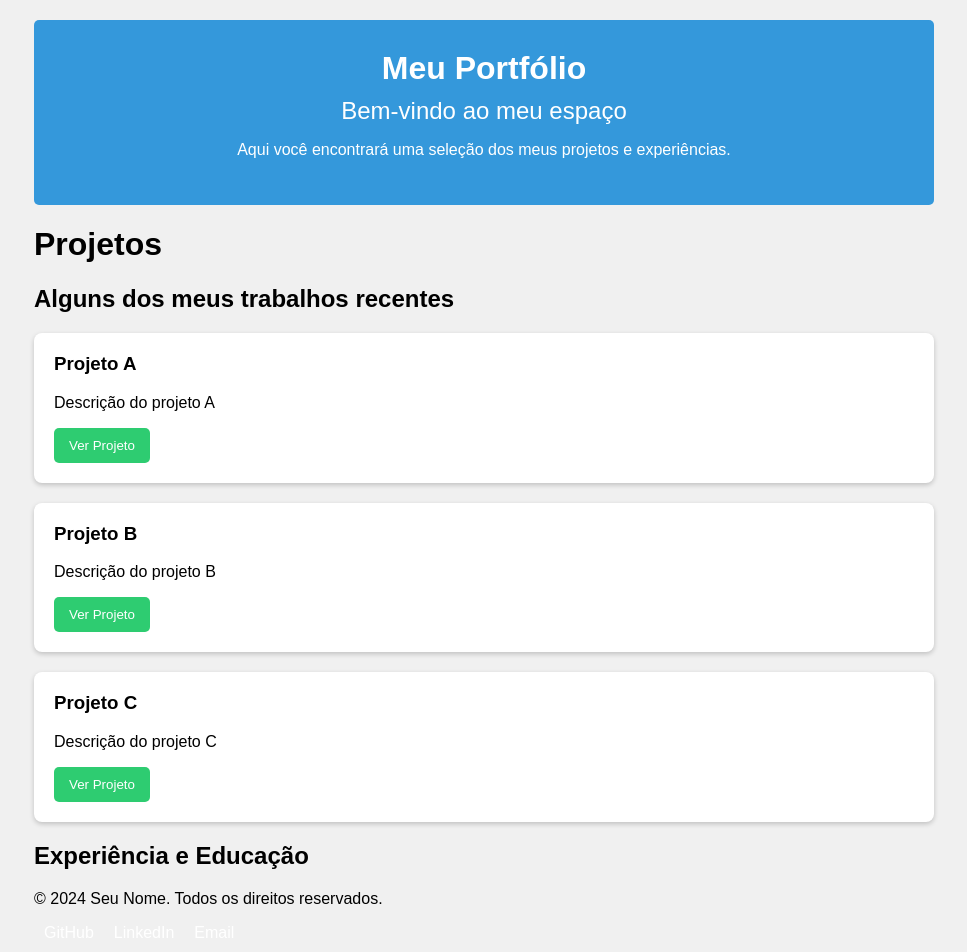
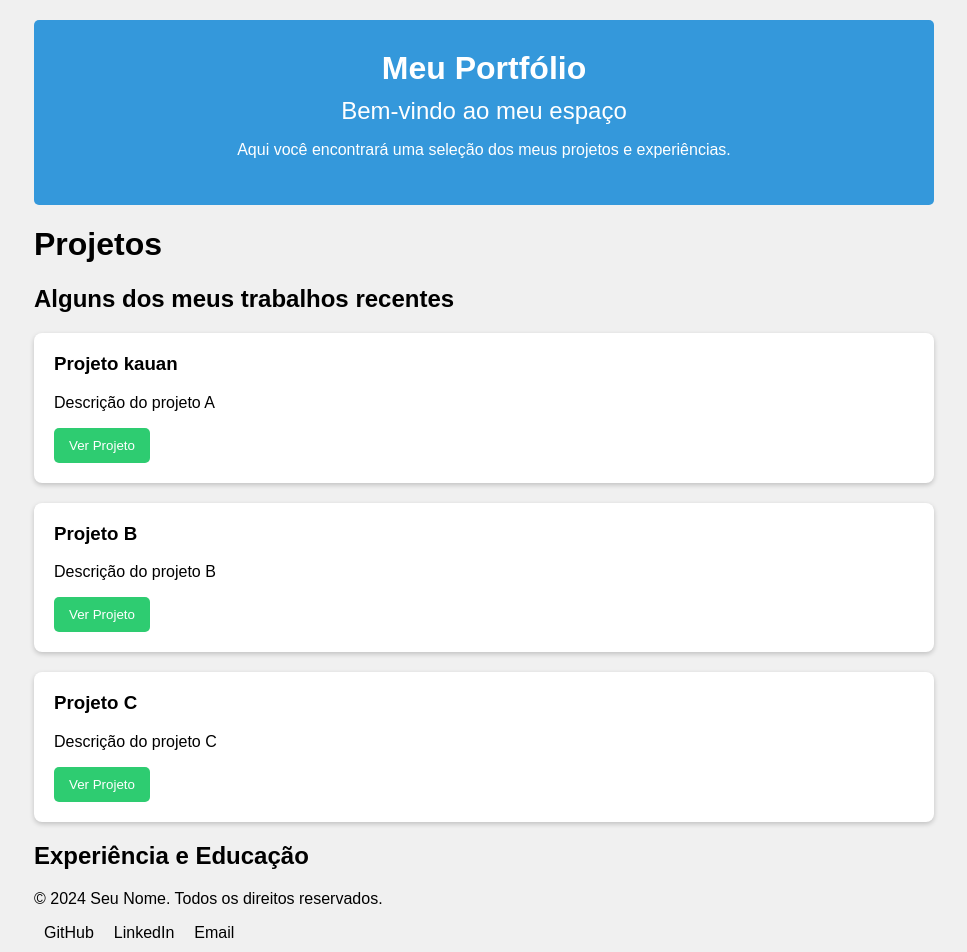
Before and after one commit to kauann008/portfolio-kaua, a Next.js app: page / in a window 1280 px wide. Shown: the top 952 px of the page, without its empty margins (156-1123 px from the left). Built offline with nearby package versions, Linux system fonts and the light colour scheme.

Commit message:
adicionei novo projeto

```diff
--- a/src/pages/index.js
+++ b/src/pages/index.js
@@ -6,7 +6,7 @@ import { Cartao } from '../componentes/cartao';
 import { Rodape } from '../componentes/rodape';
 
 const projetos = [
-  { nome: 'Projeto A', descricao: 'Descrição do projeto A' },
+  { nome: 'Projeto kauan', descricao: 'Descrição do projeto A' },
   { nome: 'Projeto B', descricao: 'Descrição do projeto B' },
   { nome: 'Projeto C', descricao: 'Descrição do projeto C' },
 ];
@@ -36,7 +36,7 @@ export default function Home() {
         nome="Seu Nome"
         linkGithub="https://github.com/seuusuario"
         linkLinkedin="https://linkedin.com/in/seuusuario"
-        email="seuemail@exemplo.com"
+        email="kauanrodrigues5527@gmail.com"
       />
     </div>
   );
--- a/src/styles/globals.css
+++ b/src/styles/globals.css
@@ -78,7 +78,7 @@ body {
 }
 
 .social-links a {
-  color: white;
+  color: black;
   margin: 0 10px;
   text-decoration: none;
 }
```
